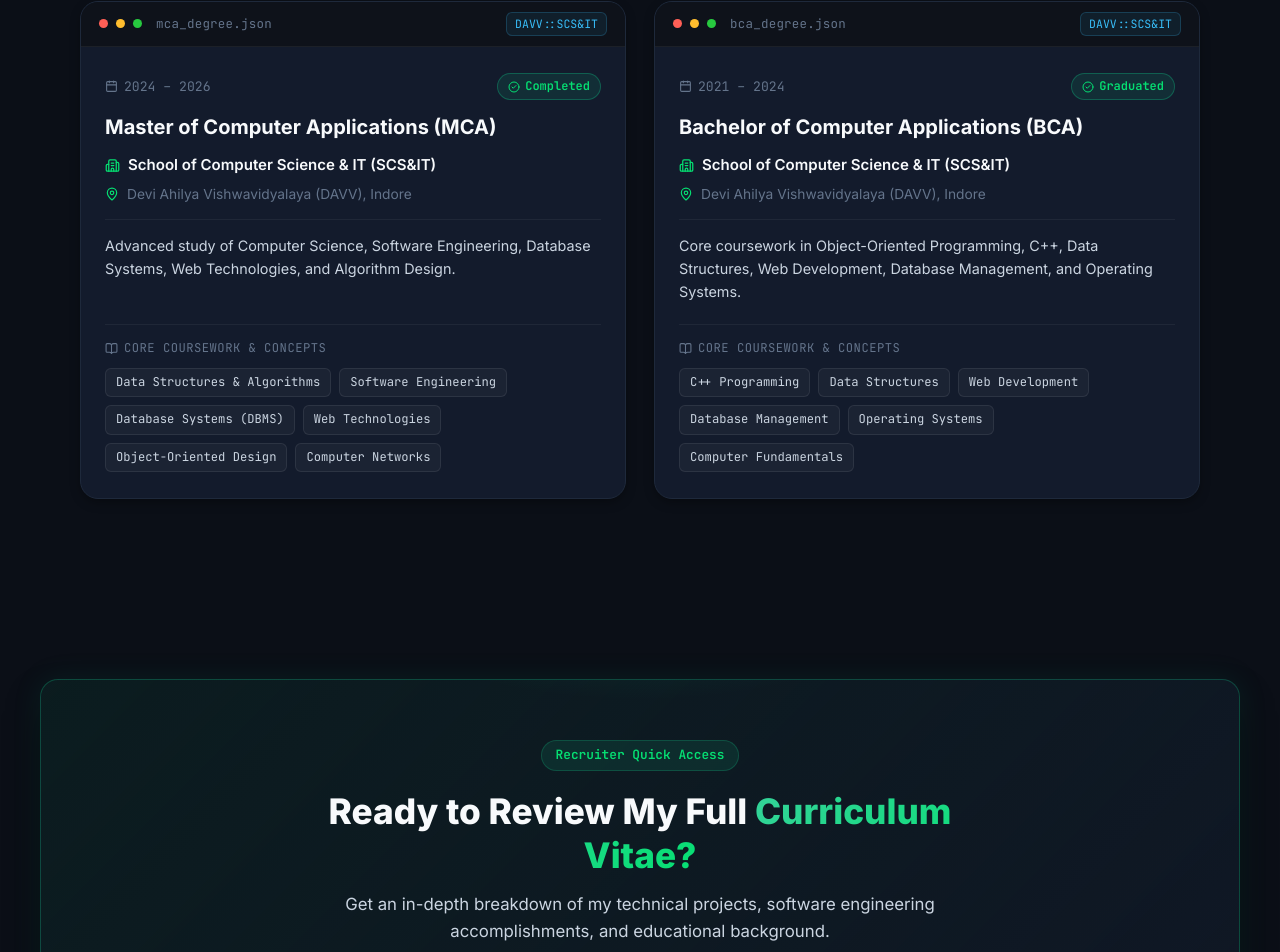
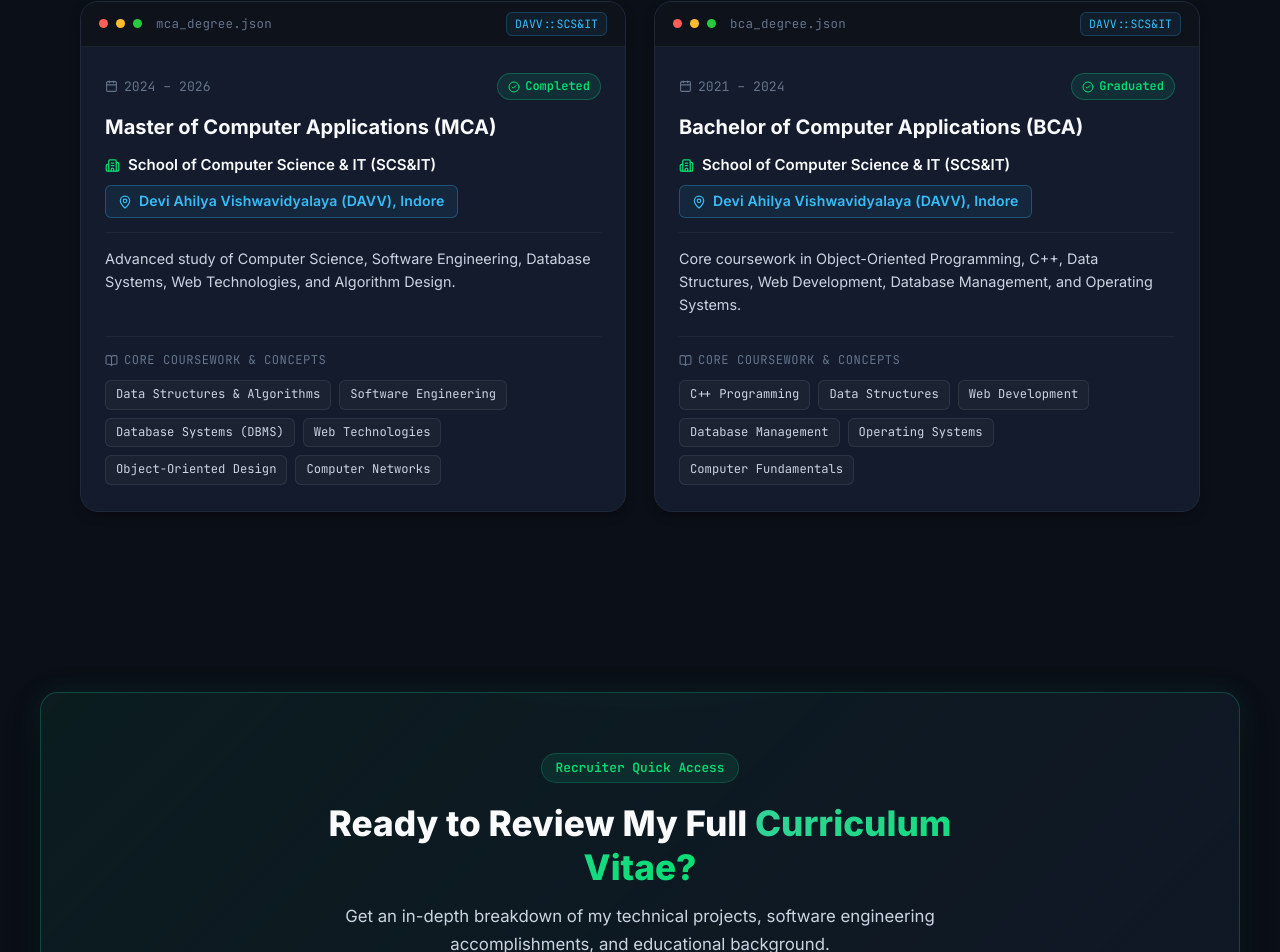
Before and after one commit to sonukadere/Portfolio, a React (Vite) app: page / in a window 1280 px wide. Shown: the part 7151-8103 px from the top of the page. Built offline with nearby package versions, Linux system fonts and the light colour scheme.

Commit message:
style(education): highlight Devi Ahilya Vishwavidyalaya (DAVV), Indore with custom cyan badge

```diff
--- a/src/components/Education.css
+++ b/src/components/Education.css
@@ -172,9 +172,27 @@
   color: var(--text-primary);
 }
 
+.edu-univ-highlight {
+  display: inline-flex;
+  align-items: center;
+  gap: 7px;
+  background: rgba(56, 189, 248, 0.08);
+  border: 1px solid rgba(56, 189, 248, 0.28);
+  padding: 4px 12px;
+  border-radius: var(--radius-sm);
+  width: fit-content;
+  margin-top: 2px;
+}
+
+.edu-univ-highlight .location-icon {
+  color: var(--accent-cyan);
+}
+
 .edu-univ-name {
-  font-size: 0.86rem;
-  color: var(--text-muted);
+  font-size: 0.88rem;
+  font-weight: 600;
+  color: var(--accent-cyan);
+  letter-spacing: 0.01em;
 }
 
 .edu-summary-text {
--- a/src/components/Education.jsx
+++ b/src/components/Education.jsx
@@ -62,8 +62,8 @@ export default function Education({ data }) {
                       <Building2 size={15} className="edu-icon" />
                       <span className="edu-inst-name">{item.institute}</span>
                     </div>
-                    <div className="edu-info-line">
-                      <MapPin size={14} className="edu-icon" />
+                    <div className="edu-info-line edu-univ-highlight">
+                      <MapPin size={14} className="edu-icon location-icon" />
                       <span className="edu-univ-name">{item.university}</span>
                     </div>
                   </div>
```
